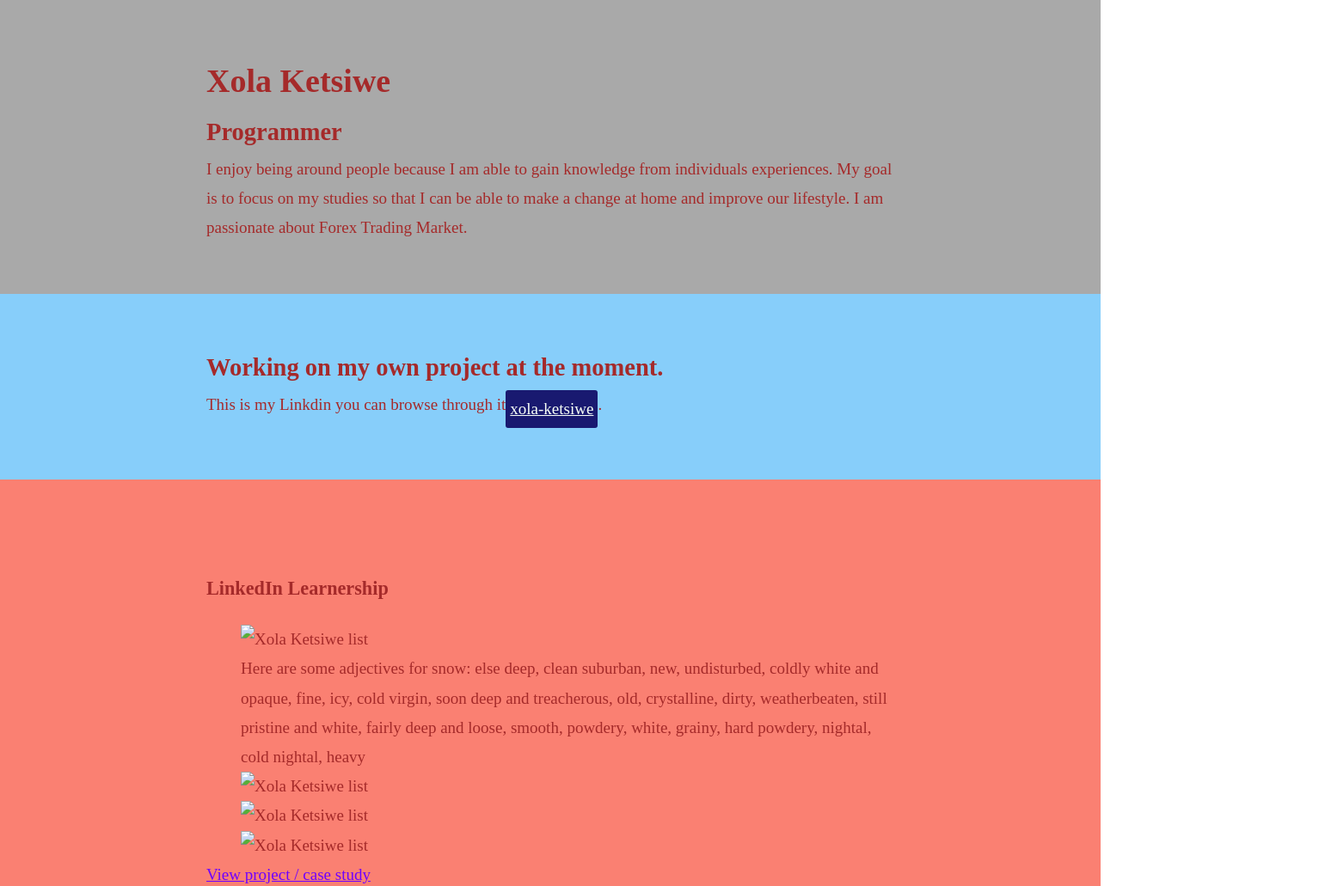
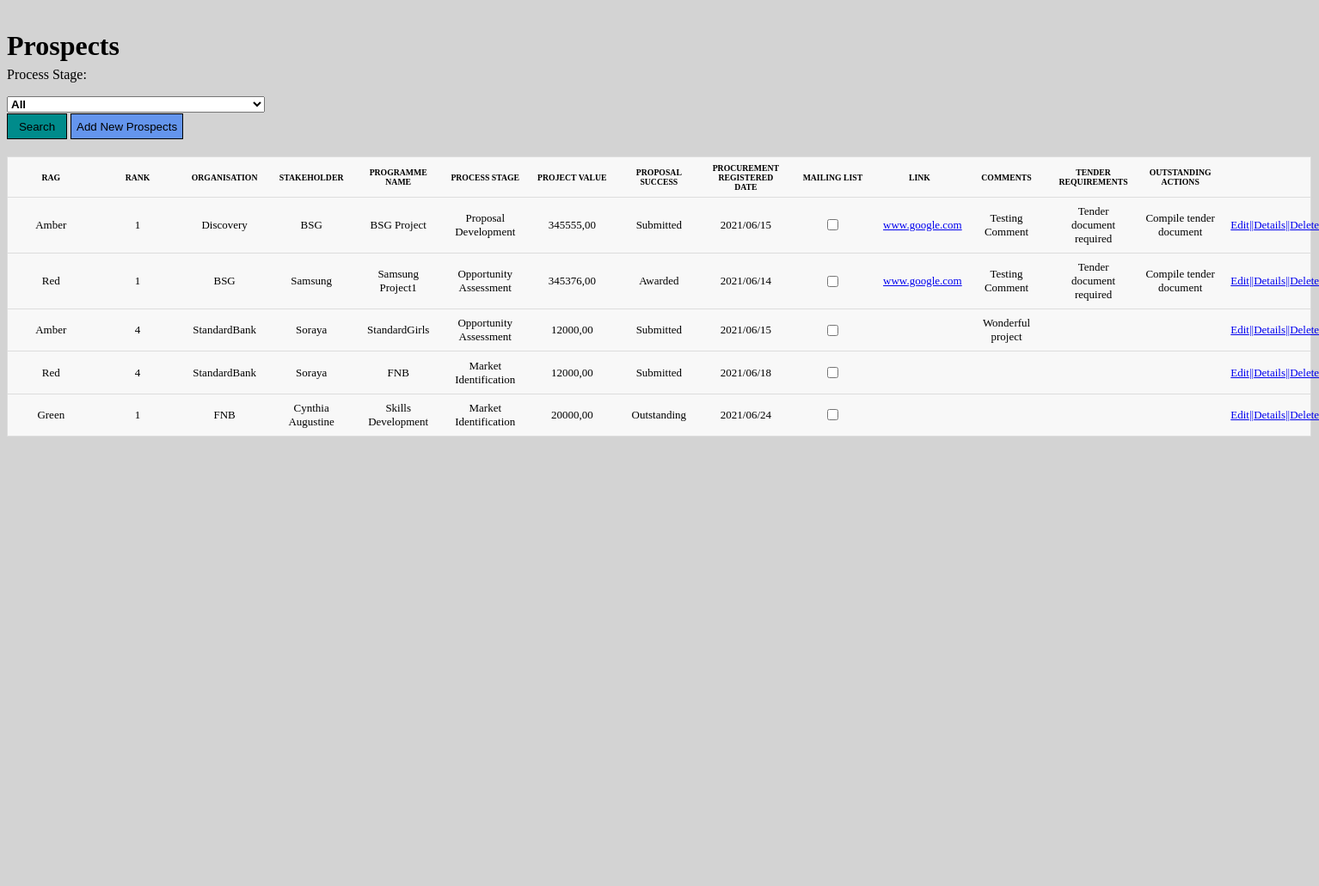
Before and after one commit to Humba78/Cafe, a plain HTML site: page index.html in a window 1280 px wide. Shown: the top 1031 px of the page at 86% size, 1534 px wide, since content can reach past the window. After the commit the page ends 800 px from the top, so only its background shows below. Drawn offline with Linux system fonts and the light colour scheme; files that its build step writes are made by us from their sources.

Commit message:
Add files via upload

```diff
--- a/index.html
+++ b/index.html
@@ -1,101 +1,175 @@
 <!DOCTYPE html>
 <html lang="en">
-  <head>
+<head>
     <meta charset="UTF-8">
+    <meta http-equiv="X-UA-Compatible" content="IE=edge">
     <meta name="viewport" content="width=device-width, initial-scale=1.0">
-    <title>Xola Ketsiwe. CV</title>
-    <link rel="stylesheet" href="css/styles.css">
-  </head>
-  <body>
-    <main>
-      <!-- ***********************  ABOUT / PROFILE  *********************** -->
-      <header>
-        <div class="content-wrap">
-        <h1>Xola Ketsiwe</h1>
-        <h2>Programmer</h2>
+    <link rel="stylesheet" href="style.css">
+    <title>Prospects</title>
+</head>
+<body>
+    <h1>Prospects</h1>
+    <p>Process Stage:</p>
+    <form>
+        <div class="multiselect">
+          <div class="selectBox" onclick="showCheckboxes()">
+            <select>
+              <option>All</option>
+            </select>
+            <div class="overSelect"></div>
+          </div>
+          <div id="checkboxes">
+            <label for="one">
+              <input type="checkbox" id="one" />Market Identification.</label>
+            <label for="two">
+              <input type="checkbox" id="two" />Long term positioning.</label>
+            <label for="three">
+              <input type="checkbox" id="three" />Opportunity Assessment (Identification and Qualification).</label>
+            <label for="four">
+                <input type="checkbox" id="four" />Opportunity/Capture Planning.</label>
+            <label for="five">
+                <input type="checkbox" id="five" />Proposal Planning.</label>
+            <label for="six">
+                <input type="checkbox" id="six" />Proposal Development.</label>
+            <label for="seven">
+                <input type="checkbox" id="seven" />Negotiation and Post-Submittal Activity.</label>
+            <label for="eight">
+                <input type="checkbox" id="eight" />Delivery and Ongoing Customer Relationships.</label>
+          </div>
+        </div>
+      </form>
+      <button id="ClickButton" type="button">Search</button>
+      <button id= "NewProspect" type="button">Add New Prospects</button>
 
-        <p>I enjoy being around people because I am able to gain knowledge from individuals experiences. My goal is to focus on my studies so that I can be able to make a change at home and improve our lifestyle. I am passionate about Forex Trading Market.</p>
-      </div>
-      </header>
+      <!------my content-->
+<table>
+  <thead>
+      <tr>
+          <th scope="col">RAG</th>
+          <th scope="col">Rank</th>
+          <th scope="col">Organisation</th>
+          <th scope="col">Stakeholder</th>
+          <th scope="col">Programme Name</th>
+          <th scope="col">Process Stage</th>
+          <th scope="col">Project Value</th>
+          <th scope="col">Proposal Success</th>
+          <th scope="col">Procurement Registered Date</th>
+          <th scope="col">Mailing list</th>
+          <th scope="col">Link</th>
+          <th scope="col">Comments</th>
+          <th scope="col">Tender Requirements</th>
+          <th scope="col">Outstanding Actions</th>
+          <th scope="col"></th>
+      </tr>
 
-      <!-- ********************  PROJECTS / PORTFOLIO  ********************* -->
-      <section class="project" >
-        <div class="content-wrap">
-        <h2><strong>Working on my own project at the moment.</strong></h2>
-        <p>This is my Linkdin you can browse through it <a href="https://www.linkedin.com/in/xola-ketsiwe-37a1441a5" target="_blank">xola-ketsiwe</a>.</p>
-      </div>
-      </section>
-        <!-- Copy the whole <section> block to add more projects. -->
-          <section class="more" class>
-          <div class="content-wrap">
-          <h3>LinkedIn Learnership</h3>
-          <dd><img src="images/annie-spratt-unsplash - Copy.jpg" width="200" height="200" alt="Xola Ketsiwe list"><p>Here are some adjectives for snow: else deep, clean suburban, new, undisturbed, coldly white and opaque, fine, icy, cold virgin, soon deep and treacherous, old, crystalline, dirty, weatherbeaten, still pristine and white, fairly deep and loose, smooth, powdery, white, grainy, hard powdery, nightal, cold nightal, heavy</p></dd>
-          <dd><img src="images/thumbnail-1.jpg" width="200" height="200" alt="Xola Ketsiwe list"></dd>
-          <dd><img src="images/sharon-mccutcheon-unsplash - Copy.jpg" width="200" height="200" alt="Xola Ketsiwe list"></dd>
-          <dd><img src="images/joanna-kosinska-unsplash - Copy.jpg" width="200" height="200" alt="Xola Ketsiwe list"></dd>
-          <!--<p>Storyline may refer to: The plot or subplot of a story. The narrative of a work, whether of fictional or nonfictional basis. The narrative threads experienced by each character or set of characters in a work of fiction. The storyline method of teaching.</p>-->
-          <a href="#" target="_blank">View project / case study</a>
-          </div>
-        </section>
+  </thead>
+  <tbody>
+      <tr>
+          <td data-label="RAG">Amber</td>
+          <td data-label="Rank">1</td>
+          <td data-label="Organisation">Discovery</td>
+          <td data-label="Stakeholder">BSG</td>
+          <td data-label="Programme Name">BSG Project</td>
+          <td data-label="Process Stage">Proposal Development</td>
+          <td data-label="Project Value">345555,00</td>
+          <td data-label="Project Success">Submitted</td>
+          <td data-label="Procurement Registered Date">2021/06/15</td>
+          <td data-label="Mailing list"><input type="checkbox" id="Mailing"/></td>
+          <td data-label="Link"><a href="https://www.google.com/search?" target="_blank">www.google.com</td></a>
+          <td data-label="Comments">Testing Comment</td>
+          <td data-label="Tender Requirements">Tender document required</td>
+          <td data-label="Outstanding Actions">Compile tender document</td>
+          <td data-label=""><a href="Edit" target="_blank">Edit||</a><a href="Details" target="_blank">Details||</a><a href="Delete" target="_blank">Delete</a></td>
 
-        <!-- End of Project block. -->
-      </section>
 
-      <!-- ***********************  WORK EXPERIENCE  *********************** -->
-      <section  class="work">
-        <div class="content-wrap">
-        <h2>I have not yet had the opportunity to obtain any work experience after Matric.</h2>
+      </tr>
 
-        <!-- Copy this whole <section> block to add more jobs. -->
-        <section>
-          <h3>Developer</h3>
-          <p>Microsoft</p>
-          <p>06/18/2021</p>
-          <p>A Microsoft developer is a computer programmer or software engineer who has earned certification through Microsoft. Computer programmers take the software developed by software engineers and write the instructional code for computer systems. They may also be tasked with adding to programs</p>
-        </div>
-        </section>
-        <!-- End of Job block. -->
-      </section>
+      <tr>
+          <td scope="row" data-label="RAG">Red</td>
+          <td data-label="Rank">1</td>
+          <td data-label="Organisation">BSG</td>
+          <td data-label="Stakeholder">Samsung</td>
+          <td data-label="Programme Name">Samsung Project1</td>
+          <td data-label="Process Stage">Opportunity Assessment</td>
+          <td data-label="Project Value">345376,00</td>
+          <td data-label="Project Success">Awarded</td>
+          <td data-label="Procurement Registered Date">2021/06/14</td>
+          <td data-label="Mailing list"><input type="checkbox" id="Mailing"/></td>
+          <td data-label="Link"><a href="https://www.google.com/search?" target="_blank">www.google.com</td></a>
+          <td data-label="Comments">Testing Comment</td>
+          <td data-label="Tender Requirements">Tender document required</td>
+          <td data-label="Outstanding Actions">Compile tender document</td>
+          <td data-label=""><a href="Edit" target="_blank">Edit||</a><a href="Details" target="_blank">Details||</a><a href="Delete" target="_blank">Delete</a></td>
+      </tr>
+      <tr>
+          <td scope="row" data-label="RAG">Amber</td>
+          <td data-label="Rank">4</td>
+          <td data-label="Organisation">StandardBank</td>
+          <td data-label="Stakeholder">Soraya</td>
+          <td data-label="Programme Name">StandardGirls</td>
+          <td data-label="Process Stage">Opportunity Assessment</td>
+          <td data-label="PProject Value">12000,00</td>
+          <td data-label="Project Success">Submitted</td>
+          <td data-label="Procurement Registered Date">2021/06/15</td>
+          <td data-label="Mailing list"><input type="checkbox" id="Mailing"/></td>
+          <td data-label="Link"></td>
+          <td data-label="Comments">Wonderful project</td>
+          <td data-label="Tender Requirements"></td>
+          <td data-label="Outstanding Actions"></td>
+          <td data-label=""><a href="Edit" target="_blank">Edit||</a><a href="Details" target="_blank">Details||</a><a href="Delete" target="_blank">Delete</a></td>
+      </tr>
 
-      <!-- ******************  EDUCATION & CERTIFICATIONS ****************** -->
-      <section class="education">
-        <div class="content-wrap">
-        <h2>Education
-          <p>A Microsoft developer is a computer programmer or software engineer who has earned certification through Microsoft. Computer programmers take the software developed by software engineers and write the instructional code for computer systems. They may also be tasked with adding to programs</p>
-        </h2>
-        </div>
-      </section>
+      <tr>
+        <td scope="row" data-label="RAG">Red</td>
+        <td data-label="Rank">4</td>
+        <td data-label="Organisation">StandardBank</td>
+        <td data-label="Stakeholder">Soraya</td>
+        <td data-label="Programme Name">FNB</td>
+        <td data-label="Process Stage">Market Identification</td>
+        <td data-label="PProject Value">12000,00</td>
+        <td data-label="Project Success">Submitted</td>
+        <td data-label="Procurement Registered Date">2021/06/18</td>
+        <td data-label="Mailing list"><input type="checkbox" id="Mailing"/></td>
+        <td data-label="Link"></td>
+        <td data-label="Comments"></td>
+        <td data-label="Tender Requirements"></td>
+        <td data-label="Outstanding Actions"></td>
+        <td data-label=""><a href="Edit" target="_blank">Edit||</a><a href="Details" target="_blank">Details||</a><a href="Delete" target="_blank">Delete</a></td>
+    </tr>
 
-      <!-- Copy this whole <section> block to add more schools. -->
-        <section class="school">
-          <div class="content-wrap">
-          <h3>CapaCiTi Systems Development NQF Level 5 Learnership - Cape Town</h3>
-          <p>
-            <li>2020: Udemy – Intro to JavaScript</li>
-            <li>2019: Hindle High School</li>
-            </p>
-          <p>Soccer Team Captain, 100% attendance at CapaCiTi, Attended ABSA inaugural Hackathon, Member of delivery team for COVID-19 online booking system for CapaCiTi to be used at CPT Campus.
-            </p>
-          </div>
-        </section>
-        <!-- End of School block. -->
-      </section>
+    <tr>
+      <td scope="row" data-label="RAG">Green</td>
+      <td data-label="Rank">1</td>
+      <td data-label="Organisation">FNB</td>
+      <td data-label="Stakeholder">Cynthia Augustine</td>
+      <td data-label="Programme Name">Skills Development</td>
+      <td data-label="Process Stage">Market Identification</td>
+      <td data-label="PProject Value">20000,00</td>
+      <td data-label="Project Success">Outstanding</td>
+      <td data-label="Procurement Registered Date">2021/06/24</td>
+      <td data-label="Mailing list"><input type="checkbox" id="Mailing"/></td>
+      <td data-label="Link"></td>
+      <td data-label="Comments"></td>
+      <td data-label="Tender Requirements"></td>
+      <td data-label="Outstanding Actions"></td>
+      <td data-label=""><a href="Edit" target="_blank">Edit||</a><a href="Details" target="_blank">Details||</a><a href="Delete" target="_blank">Delete</a></td>
+  </tr>
 
-      <!-- *****************  CONTACT INFO / SOCIAL MEDIA  ***************** -->
-      <footer>
-        <div class="content-wrap">
-        <h2>Let's Keep in Touch!</h2>
+  </tbody>
+</table>
+<script>
+  var expanded = false;
 
-        <!-- Social media and contact links. Add or remove any networks. -->
-        <ul content-list>
-          <li><a href="mailto:xolaketsiwe565@gmail.com">xolaketsiwe565.com</a></li>
-          <li><a href="http://yourwebsite.com" target="_blank">yourwebsite.com</a></li>
-          <li><a href="#" target="_blank">Twitter</a></li>
-          <li><a href="#" target="_blank">LinkedIn</a></li>
-          <li><a href="#" target="_blank">Facebook</a></li>
-        </ul>
-      </div>
-      </footer>
-    </main>
-  </body>
+function showCheckboxes() {
+var checkboxes = document.getElementById("checkboxes");
+if (!expanded) {
+  checkboxes.style.display = "block";
+  expanded = true;
+} else {
+  checkboxes.style.display = "none";
+  expanded = false;
+}
+}
+</script>
+</body>
 </html>
--- /dev/null
+++ b/style.css
@@ -0,0 +1,178 @@
+/*====headingstyling=====*/
+
+h1{
+    margin-top: 35px;
+}
+
+p{
+    margin-top: -15px;
+}
+
+body{
+    background-color:lightgrey;
+}
+
+/*===dropdownbox===*/
+
+.multiselect {
+    width: 300px;
+}
+
+.selectBox select {
+    width: 100%;
+    font-weight: bold;
+}
+
+.overSelect {
+    position: absolute;
+    left: 0;
+    right: 0;
+    top: 0;
+    bottom: 0;
+}
+
+.selectBox{
+    cursor: pointer;
+    position: relative;
+}
+
+#checkboxes {
+    display: none;
+    border: 1px #dadada solid;
+}
+
+#checkboxes label {
+    display: block;
+}
+
+#checkboxes label:hover {
+    background-color: #1e90ff;
+    cursor: pointer;
+}
+
+#ClickButton{
+    background-color:darkcyan;
+    border: #000 solid 1px;
+    width: 70px;
+    height: 30px;
+    transition: .60s;
+    margin-top: 1px;
+}
+
+#ClickButton:hover{
+    background-color:darkseagreen;
+    border: #eee solid 2px;
+    cursor: pointer;
+}
+
+#NewProspect{
+    background-color:cornflowerblue;
+    border: #000 solid 1px;
+    height: 30px;
+    transition: .30s;
+}
+
+#NewProspect:hover{
+    cursor: pointer;
+    border: #dadada solid 2px;
+}
+
+/*====table===*/
+
+label {
+    display: block;
+    font: 1rem 'Kaisei Opti', serif;
+}
+
+input,
+label {
+    margin: .4rem 0;
+}
+
+.reset {
+    margin: .4rem 0;
+    color: rgb(32, 64, 243);
+}
+
+table {
+    border: 1px solid #ccc;
+    border-collapse: collapse;
+    margin: 0;
+    padding: 0;
+    width: 120%;
+    table-layout: fixed;
+    /*margin-left: 55px;*/
+    margin-top: 20px;
+}
+
+
+
+table tr {
+    background-color: #f8f8f8;
+    border: 1px solid #ddd;
+    padding: 0.33em;
+    font-size: small;
+}
+
+table th,
+table td {
+    padding: 0.625em;
+    text-align: center;
+}
+
+table th {
+    font-size: 0.75em;
+    letter-spacing: 0.0em;
+    text-transform: uppercase;
+}
+
+@media screen and (max-width: 600px) {
+    table {
+        border: 3;
+    }
+
+    table caption {
+        font-size: 1.3em;
+    }
+
+    table thead {
+        border: none;
+        clip: rect(0 0 0 0);
+        height: 3px;
+        margin: -1px;
+        overflow: hidden;
+        padding: 0;
+        position: absolute;
+        width: 1px;
+        font-family: 'Kaisei Opti', serif;
+        line-height: 1.25;
+    }
+
+    table tr {
+        border-bottom: 3px solid #ddd;
+        display: block;
+        margin-bottom: 0.625em;
+    }
+
+    table td {
+        border-bottom: 1px solid #ddd;
+        display: block;
+        font-size: 0.8em;
+        text-align: right;
+    }
+
+    table td::before {
+        /*
+  * aria-label has no advantage, it won't be read inside a table
+  content: attr(aria-label);
+  */
+        content: attr(data-label);
+        float: left;
+        font-weight: bold;
+        text-transform: uppercase;
+    }
+
+    table td:last-child {
+        border-bottom: 0;
+    }
+}
```
